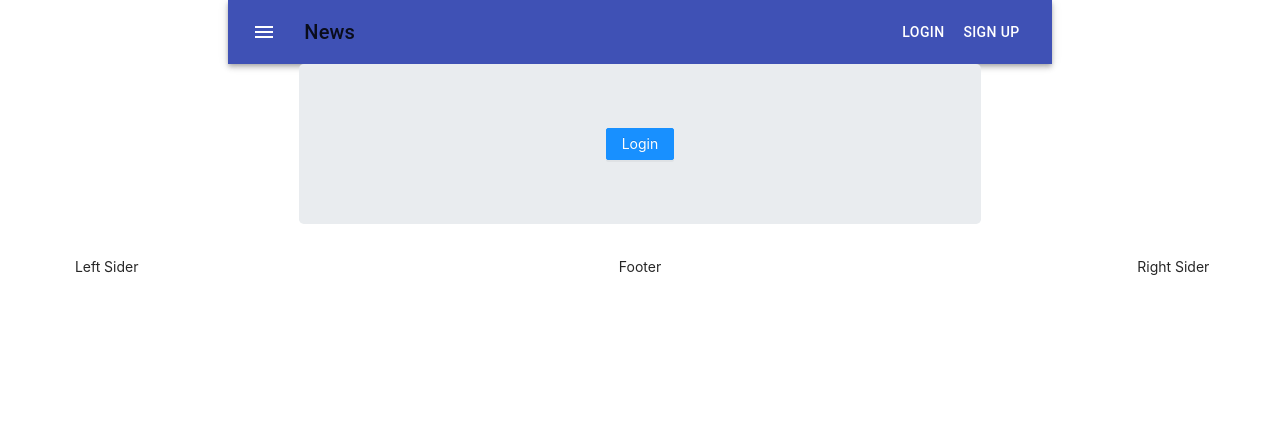
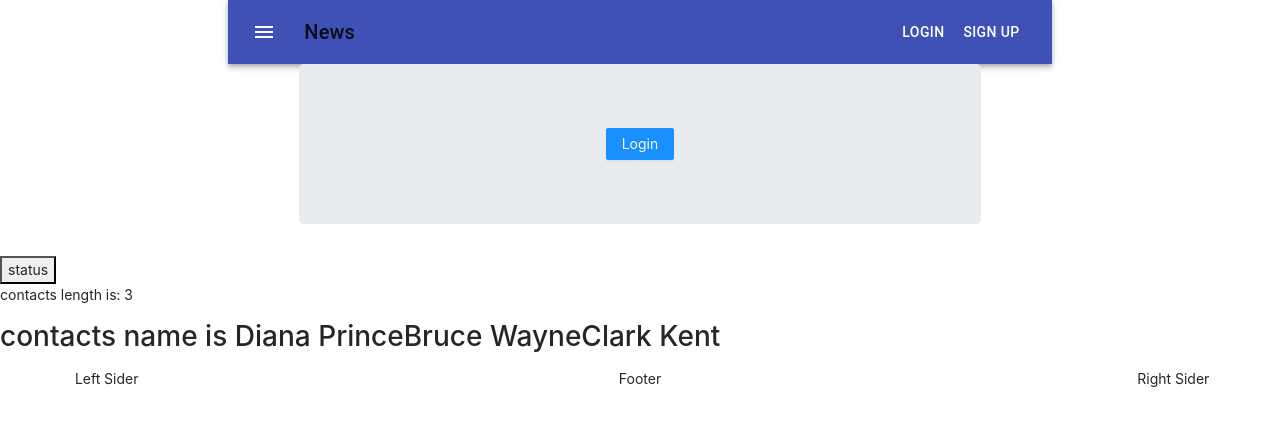
Before and after one commit to kambleaa007/TrainingReactJS, a React (Create React App) app: page /myApp in a window 1280 px wide. Shown: the top 426 px of the page. Built offline with nearby package versions, Linux system fonts and the light colour scheme.

Commit message:
react context nested states {} doing

```diff
--- a/src/App.js
+++ b/src/App.js
@@ -24,6 +24,7 @@ import { BrowserRouter, Route, Switch } from 'react-router-dom';
 
 import { GlobalProvider } from "./Context/GlobalContext";
 import { HeaderProvider } from "./Context/HeaderContext";
+import { TransactionProvider } from "./Context/TransactionContext";
 
 import data from './Common/customers.json'
 
@@ -44,6 +45,7 @@ function App() {
   return (
     <GlobalProvider value= {{Global: Data}} >
     <HeaderProvider>
+    <TransactionProvider>
     <BrowserRouter>
       <div className="App">
           <link rel="stylesheet" href="https://cdnjs.cloudflare.com/ajax/libs/font-awesome/4.7.0/css/font-awesome.min.css"/>
@@ -71,6 +73,7 @@ function App() {
 
         </div>
     </BrowserRouter>
+    </TransactionProvider>
     </HeaderProvider>
     </GlobalProvider>
 
--- /dev/null
+++ b/src/Context/TransactionContext.js
@@ -0,0 +1,77 @@
+import React from 'react';
+
+
+const TransactionContext = React.createContext();
+
+let initialState = {
+    id: "99",
+    status: "NONE",
+    payee_name: "NONE",
+    amount: 0.00,
+    due_date: "10/10/1970",
+    type: "NONE",
+    transactions : [
+        {}
+    ],
+    contacts: [
+        {
+          id: "098",
+          name: "Diana Prince",
+          email: "diana@us.army.mil"
+        },
+        {
+          id: "099",
+          name: "Bruce Wayne",
+          email: "bruce@batmail.com"
+        },
+        {
+          id: "100",
+          name: "Clark Kent",
+          email: "clark@metropolitan.com"
+        }
+      ]
+}
+
+let reducer = (state, action) => {
+
+    switch(action.type) {
+        case "reset":
+            return initialState;
+        case "set-status":
+            return { ...state, status: action.payload };
+        case "set-payee_name":
+            return { ...state, payee_name: action.payload };
+        case "set-amount":
+            return { ...state, amount: action.payload };
+        case "set-due_date":
+            return { ...state, due_date: action.payload };
+        case "set-type":
+            return { ...state, type: action.payload };
+        case "add-transaction":
+            const newArr = [...state.transactions];
+            // const newArr = [...state.transactions, action.payload];
+            newArr.push(action.payload);
+            return { ...state, transactions: newArr};
+
+        case "ADD_CONTACT":
+            return {
+                contacts: [...state.contacts, action.payload]
+            };
+    }
+};
+
+function TransactionProvider(props) {
+
+    let [state, dispatch] = React.useReducer( reducer, initialState );
+    let value = { state, dispatch };
+
+    return (
+        <TransactionContext.Provider value= {value}> { props.children } </TransactionContext.Provider>
+    );
+
+}
+
+let TransactionConsumer = TransactionContext.Consumer;
+
+
+export { TransactionProvider, TransactionConsumer, TransactionContext }
--- a/src/Layout/MyApp.js
+++ b/src/Layout/MyApp.js
@@ -1,4 +1,4 @@
-import React, { Component } from 'react'
+import React, { useContext } from 'react'
 import { makeStyles } from '@material-ui/core/styles';
 import AppBar from '@material-ui/core/AppBar';
 import Toolbar from '@material-ui/core/Toolbar';
@@ -23,6 +23,10 @@ import ToastBody from 'react-bootstrap/ToastBody';
 //Adding antd modules and style
 import { Button as Button1, Modal, Form, Input, Radio } from 'antd';
 import "antd/dist/antd.css";
+
+import { TransactionContext } from "../Context/TransactionContext";
+
+
 
 const useStyles = makeStyles((theme) => ({
     root: {
@@ -104,7 +108,6 @@ function MyAppComponent(props) {
 
 
 
-
     return (
         <div>
             {/* text-center */}
@@ -118,17 +121,49 @@ function MyAppComponent(props) {
                     <div className="col-md-8">
 
                         <MyAppBody />
+
                     </div>
 
                     <div className="col-md-2">
                         <RightSider />
 
                     </div>
+
+                    <Check />
+
+
+
                 </div>
             </div>
 
         </div>
     );
+}
+
+
+
+function Check(props) {
+
+
+  let { state, dispatch } = useContext(TransactionContext);
+
+  let status = () =>
+      dispatch({
+        type: "ADD_CONTACT",
+        payload: { name: "newName", email: "newEmail" }
+      });
+
+  return(
+
+  <div>
+      <button onClick={status}>status</button>
+      <p>contacts length is: {state.contacts.length}</p>
+      <h3>
+        contacts name is {state.contacts.map(c=>c.name)}
+      </h3>
+  </div>
+
+  )
 }
 
 
```
Also changed, not shown: 1 other file (tests, documents, lock files or other folders).
